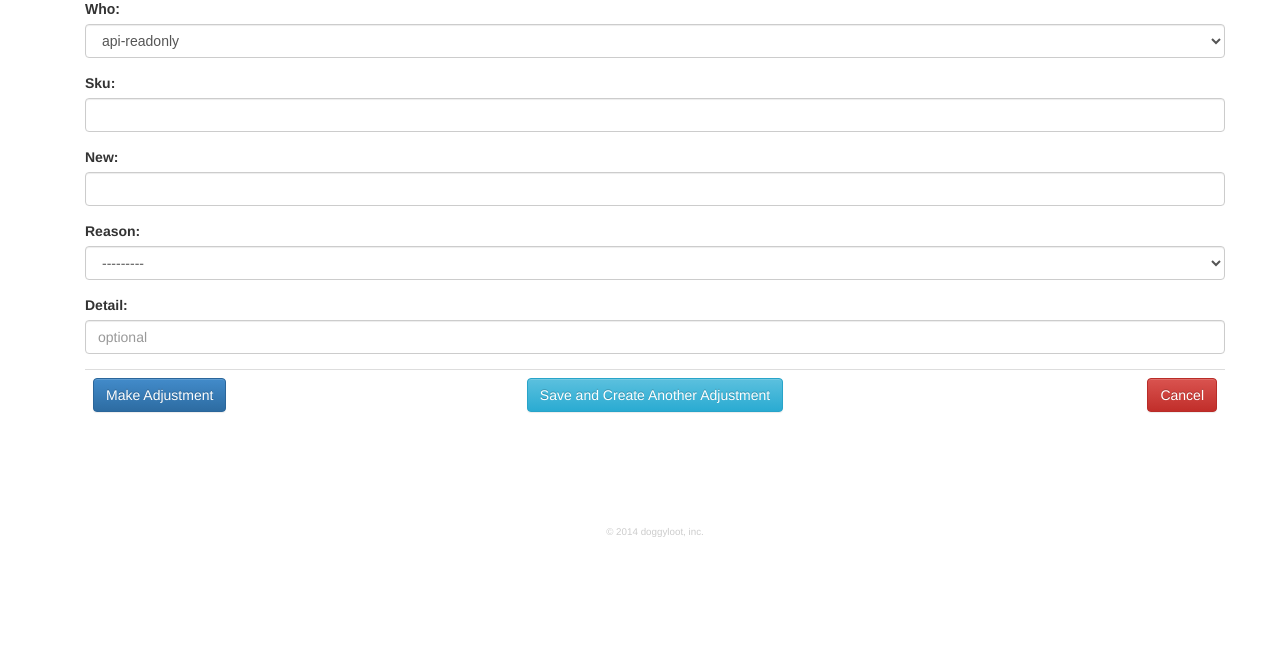
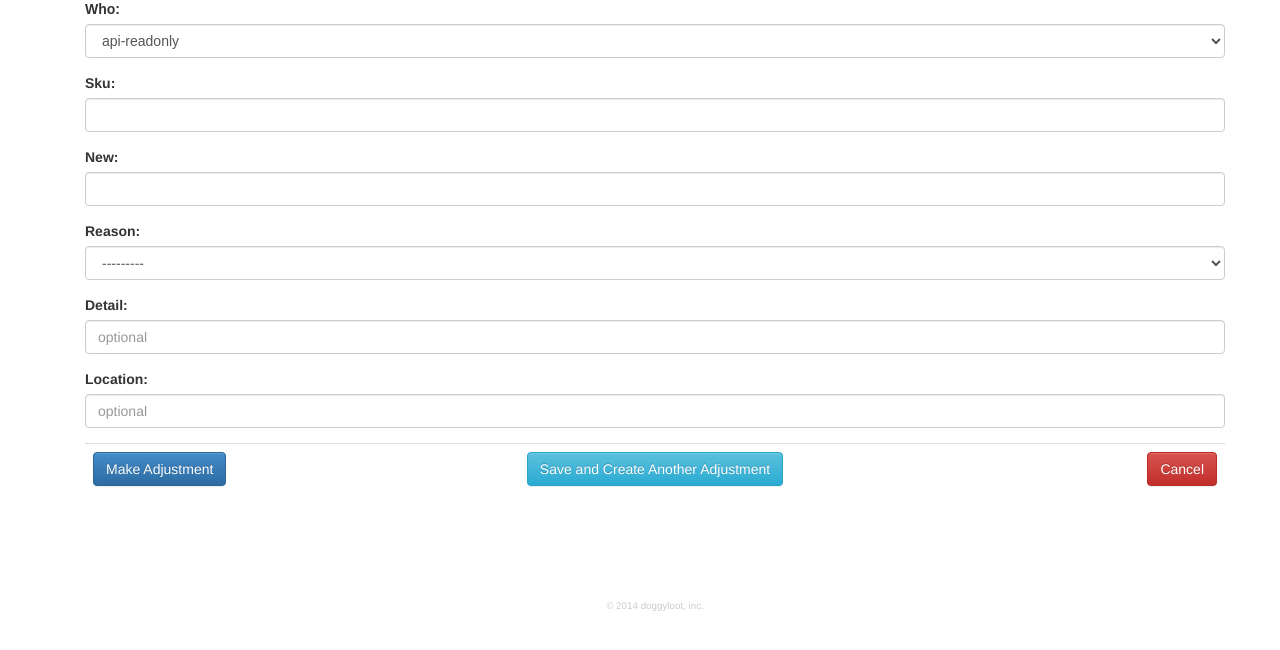
Before and after one commit to vforgione/dodger, a Django app: page /quantity_adjustments/create/ in a window 1280 px wide. Shown: the part 127-777 px from the top of the page. Run offline with Django 3.2, Linux system fonts and the light colour scheme; a user stored in the database is signed in; data comes from the database, SQL or seed files in the repository; parts of the project's set-up code (start-up, migrations or seed data) failed here and were passed over; some libraries are stand-ins or nearby versions.

Commit message:
added location change to qty adj -- closes #84

```diff
--- a/app/templates/app/quantity_adjustment__create.html
+++ b/app/templates/app/quantity_adjustment__create.html
@@ -19,6 +19,18 @@
   </div>
   {% endif %}
   {% endfor %}
+  {{ formset.management_form }}
+  {% for form in formset %}
+  {% for field in form %}
+  <div class="form-group">
+    {{ field.label_tag }}{{ field.errors }}{{ field }}
+  </div>
+  {% endfor %}
+  {% endfor %}
+  <div class="form-group">
+    <label for="location">Location:</label>
+    <input type="text" name="location" id="location" class="form-control" placeholder="optional" />
+  </div>
   <table class="table">
     <tbody>
     <tr>
--- a/app/views.py
+++ b/app/views.py
@@ -377,7 +377,16 @@ def quantity_adjustment__create(request):
         form = QuantityAdjustmentForm(request.POST)
         if form.is_valid():
             form.save()
+            loc = False
+            if 'location' in request.POST:
+                loc = True
+                sku = Sku.objects.get(id=request.POST['sku'])
+                sku.location = request.POST['location']
+                sku.save()
             if chain:
+                messages.add_message(request, messages.INFO, "Quantity Adjustment Saved", extra_tags='alert-info')
+                if loc:
+                    messages.add_message(request, messages.INFO, "Location Saved", extra_tags='alert-info')
                 return redirect(reverse('app:quantity_adjustment__create'))
             return redirect(reverse('app:quantity_adjustment__view'))
 
```
